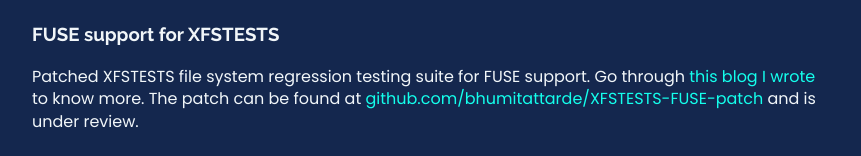
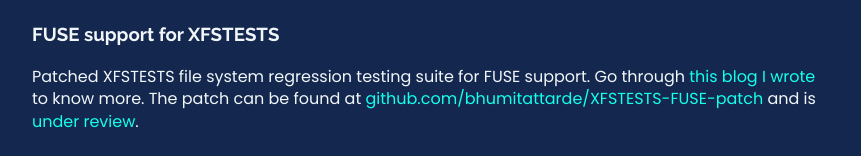
Before and after one commit to bhumitattarde/blog.bhumit.net, a Gatsby site: page /gsoc-2021-work-product/ in a window 1280 px wide. Shown: the part 635-791 px from the top of the page, without its empty margins (208-1069 px from the left). Built offline with nearby package versions, Linux system fonts and the light colour scheme; Gatsby itself is replaced by a stand-in of ours.

Commit message:
Added a link in GSoC blog

```diff
--- a/content/blog/gsoc-2021-work-product/index.md
+++ b/content/blog/gsoc-2021-work-product/index.md
@@ -20,7 +20,7 @@ The project not only benefits KIO, KIO-FUSE and KDE, but the FOSS community as a
 
 ### FUSE support for XFSTESTS
 
-Patched XFSTESTS file system regression testing suite for FUSE support. Go through [this blog I wrote](https://blog.bhumit.net/patching-xfstest-for-fuse-support/) to know more. The patch can be found at [github.com/bhumitattarde/XFSTESTS-FUSE-patch](https://github.com/bhumitattarde/XFSTESTS-FUSE-patch) and is under review.
+Patched XFSTESTS file system regression testing suite for FUSE support. Go through [this blog I wrote](https://blog.bhumit.net/patching-xfstest-for-fuse-support/) to know more. The patch can be found at [github.com/bhumitattarde/XFSTESTS-FUSE-patch](https://github.com/bhumitattarde/XFSTESTS-FUSE-patch) and is [under review](https://patchwork.kernel.org/project/fstests/patch/20210812045950.3190-1-bhumit.attarde01@gmail.com/).
 
 ### XFSTESTS support for KIO-FUSE
 
```
